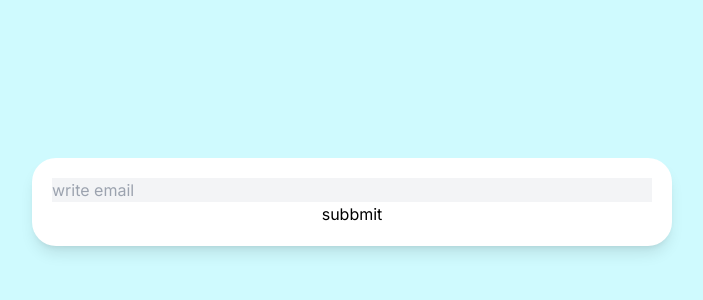
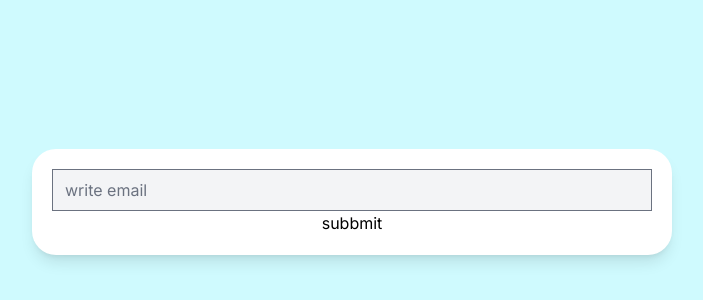
Before and after one commit to broship0821/2024-carrot-market, a Next.js app: page / in a window 1280 px wide. Shown: the part 198-498 px from the top of the page, without its empty margins (288-991 px from the left). Built offline with nearby package versions, Linux system fonts and the light colour scheme.

Commit message:
install tailwind plugins

```diff
--- a/tailwind.config.ts
+++ b/tailwind.config.ts
@@ -7,6 +7,6 @@ const config: Config = {
     "./app/**/*.{js,ts,jsx,tsx,mdx}",
   ],
   theme: {},
-  plugins: [],
+  plugins: [require("@tailwindcss/forms")],
 };
 export default config;
```
Also changed, not shown: package.json (+6 -5 lines), 1 other file (tests, documents, lock files or other folders).
